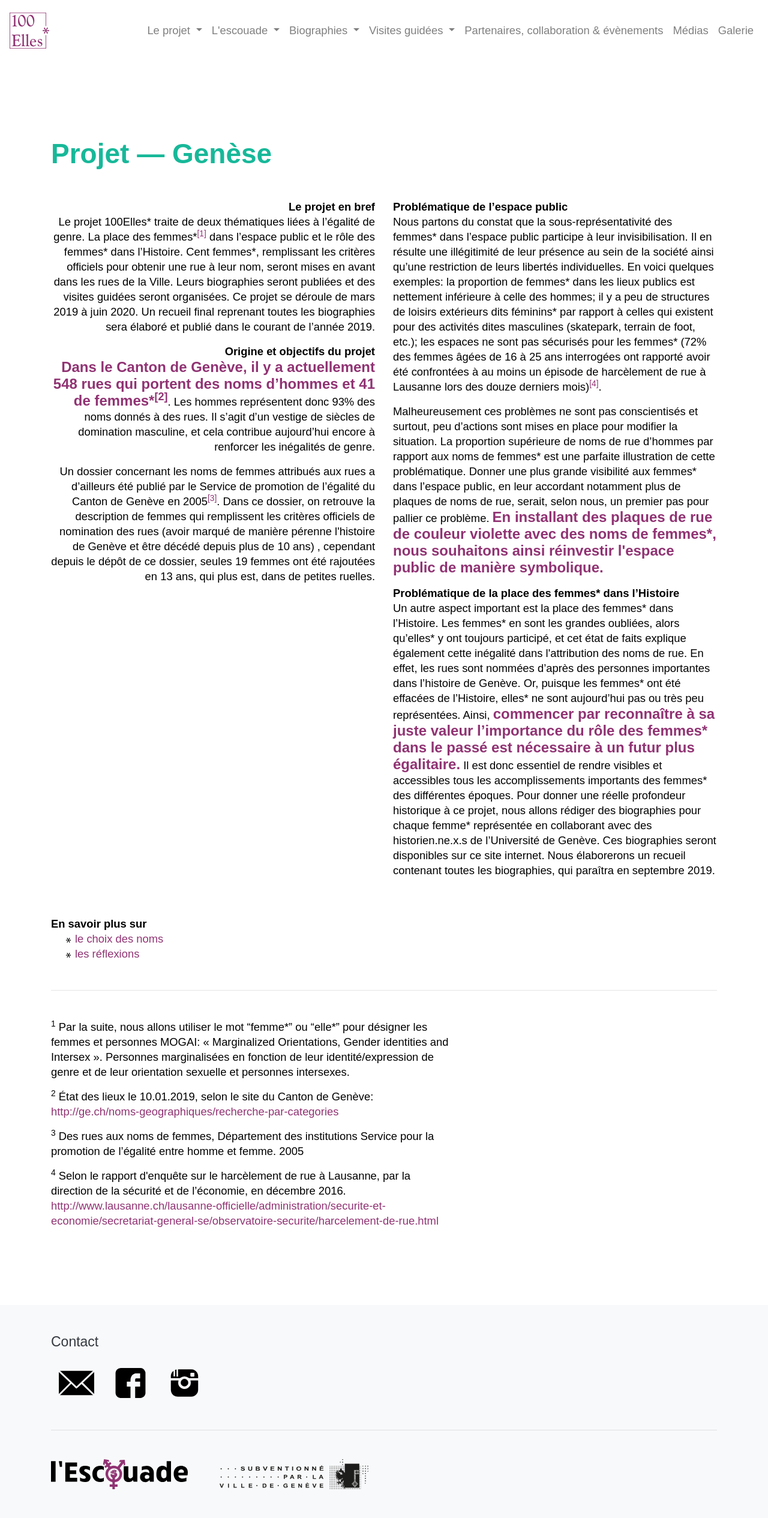
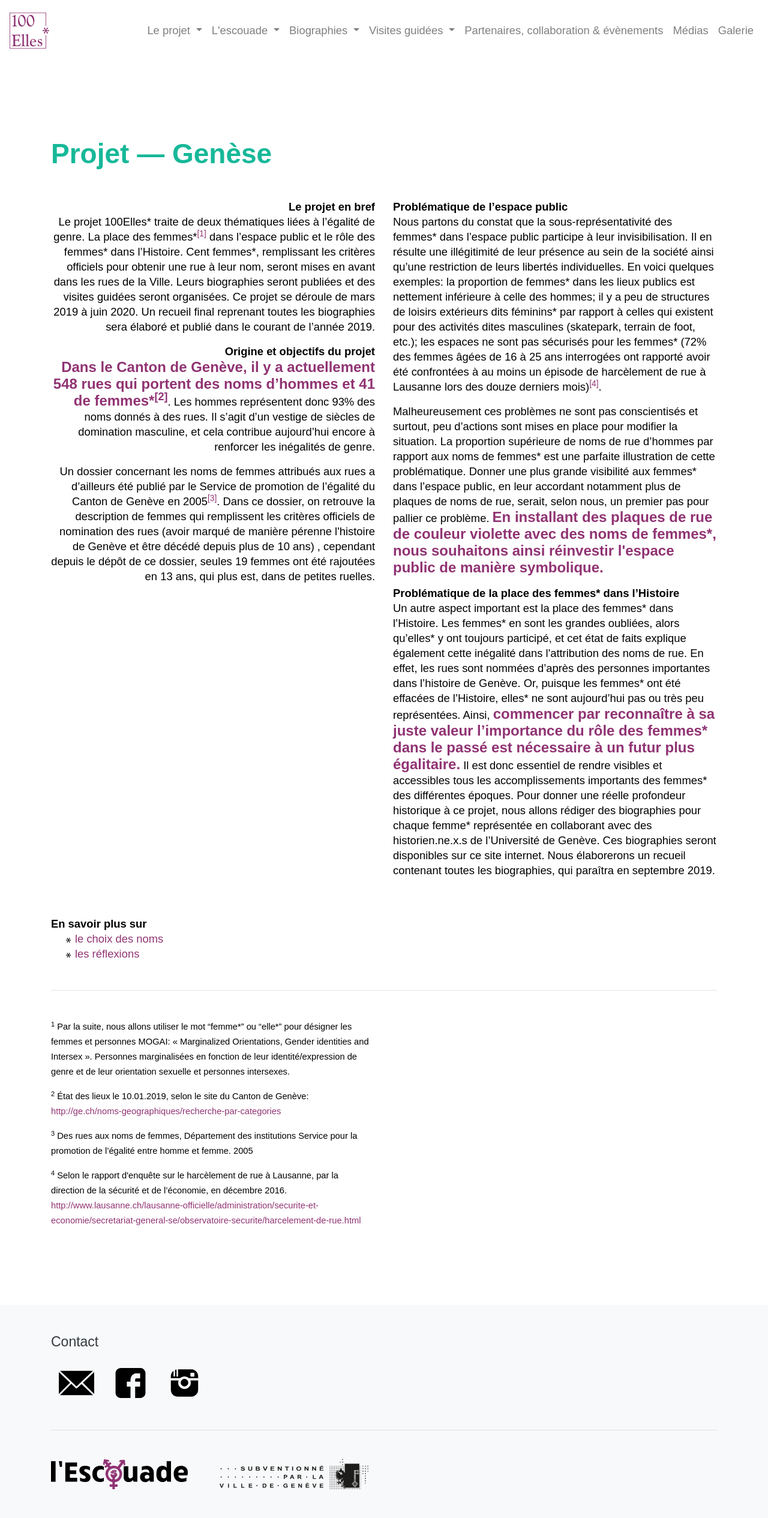
Before and after one commit to larucheio/100elles.ch, a Jekyll site: the page built from projet/genese/index.html, in a window 1280 px wide. Shown: the whole page at 60% size. Built offline with Jekyll 4.4.1, drawn with Linux system fonts in a browser that asks for light colours.

Commit message:
Smaller font size for notes

```diff
--- a/projet/choix-des-noms/index.html
+++ b/projet/choix-des-noms/index.html
@@ -39,6 +39,6 @@ layout: main
 
   <hr class="my-5">
 
-  <p id="1" class="paragraph"><sup>1</sup> Règlement sur les noms géographiques et la numérotation des bâtiments, L 1 10.06, Art. 13</p>
-  <p id="2" class="paragraph"><sup>2</sup> Les sans pagEs, <a href="https://fr.wikipedia.org/wiki/Projet:Les_sans_pagEs">https://fr.wikipedia.org/wiki/Projet:Les_sans_pagEs</a></p>
+  <p id="1" class="paragraph small"><sup>1</sup> Règlement sur les noms géographiques et la numérotation des bâtiments, L 1 10.06, Art. 13</p>
+  <p id="2" class="paragraph small"><sup>2</sup> Les sans pagEs, <a href="https://fr.wikipedia.org/wiki/Projet:Les_sans_pagEs">https://fr.wikipedia.org/wiki/Projet:Les_sans_pagEs</a></p>
 </main>
--- a/projet/genese/index.html
+++ b/projet/genese/index.html
@@ -49,8 +49,8 @@ layout: main
 
   <hr class="my-5">
 
-  <p id="1" class="paragraph"><sup>1</sup> Par la suite, nous allons utiliser le mot “femme*” ou “elle*” pour désigner les femmes et personnes MOGAI: « Marginalized Orientations, Gender identities and Intersex ». Personnes marginalisées en fonction de leur identité/expression de genre et de leur orientation sexuelle et personnes intersexes.</p>
-  <p id="2" class="paragraph"><sup>2</sup> État des lieux le 10.01.2019, selon le site du Canton de Genève: <a href="http://ge.ch/noms-geographiques/recherche-par-categories">http://ge.ch/noms-geographiques/recherche-par-categories</a></p>
-  <p id="3" class="paragraph"><sup>3</sup> Des rues aux noms de femmes, Département des institutions Service pour la promotion de l’égalité entre homme et femme. 2005</p>
-  <p id="4" class="paragraph"><sup>4</sup> Selon le rapport d'enquête sur le harcèlement de rue à Lausanne, par la direction de la sécurité et de l’économie, en décembre 2016. <a href="http://www.lausanne.ch/lausanne-officielle/administration/securite-et-economie/secretariat-general-se/observatoire-securite/harcelement-de-rue.html">http://www.lausanne.ch/lausanne-officielle/administration/securite-et-economie/secretariat-general-se/observatoire-securite/harcelement-de-rue.html</a></p>
+  <p id="1" class="small paragraph"><sup>1</sup> Par la suite, nous allons utiliser le mot “femme*” ou “elle*” pour désigner les femmes et personnes MOGAI: « Marginalized Orientations, Gender identities and Intersex ». Personnes marginalisées en fonction de leur identité/expression de genre et de leur orientation sexuelle et personnes intersexes.</p>
+  <p id="2" class="small paragraph"><sup>2</sup> État des lieux le 10.01.2019, selon le site du Canton de Genève: <a href="http://ge.ch/noms-geographiques/recherche-par-categories">http://ge.ch/noms-geographiques/recherche-par-categories</a></p>
+  <p id="3" class="small paragraph"><sup>3</sup> Des rues aux noms de femmes, Département des institutions Service pour la promotion de l’égalité entre homme et femme. 2005</p>
+  <p id="4" class="small paragraph"><sup>4</sup> Selon le rapport d'enquête sur le harcèlement de rue à Lausanne, par la direction de la sécurité et de l’économie, en décembre 2016. <a href="http://www.lausanne.ch/lausanne-officielle/administration/securite-et-economie/secretariat-general-se/observatoire-securite/harcelement-de-rue.html">http://www.lausanne.ch/lausanne-officielle/administration/securite-et-economie/secretariat-general-se/observatoire-securite/harcelement-de-rue.html</a></p>
 </main>
```
